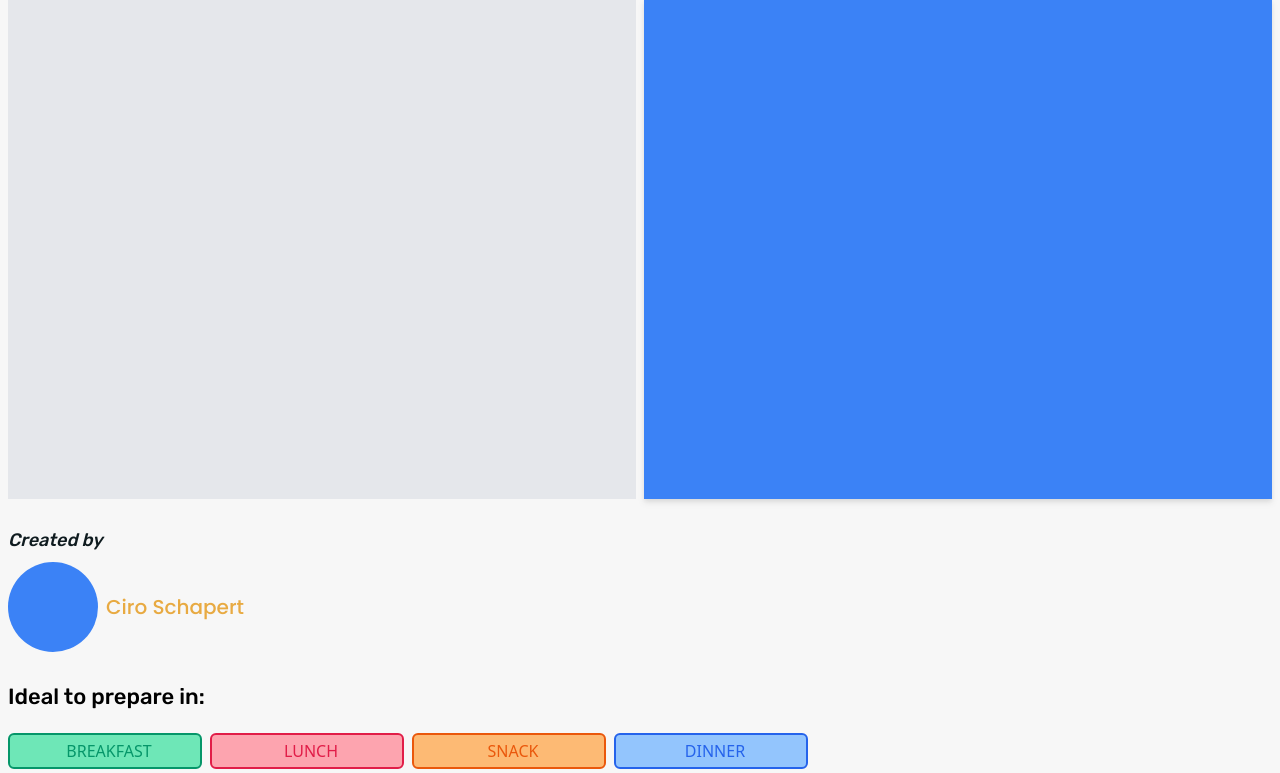
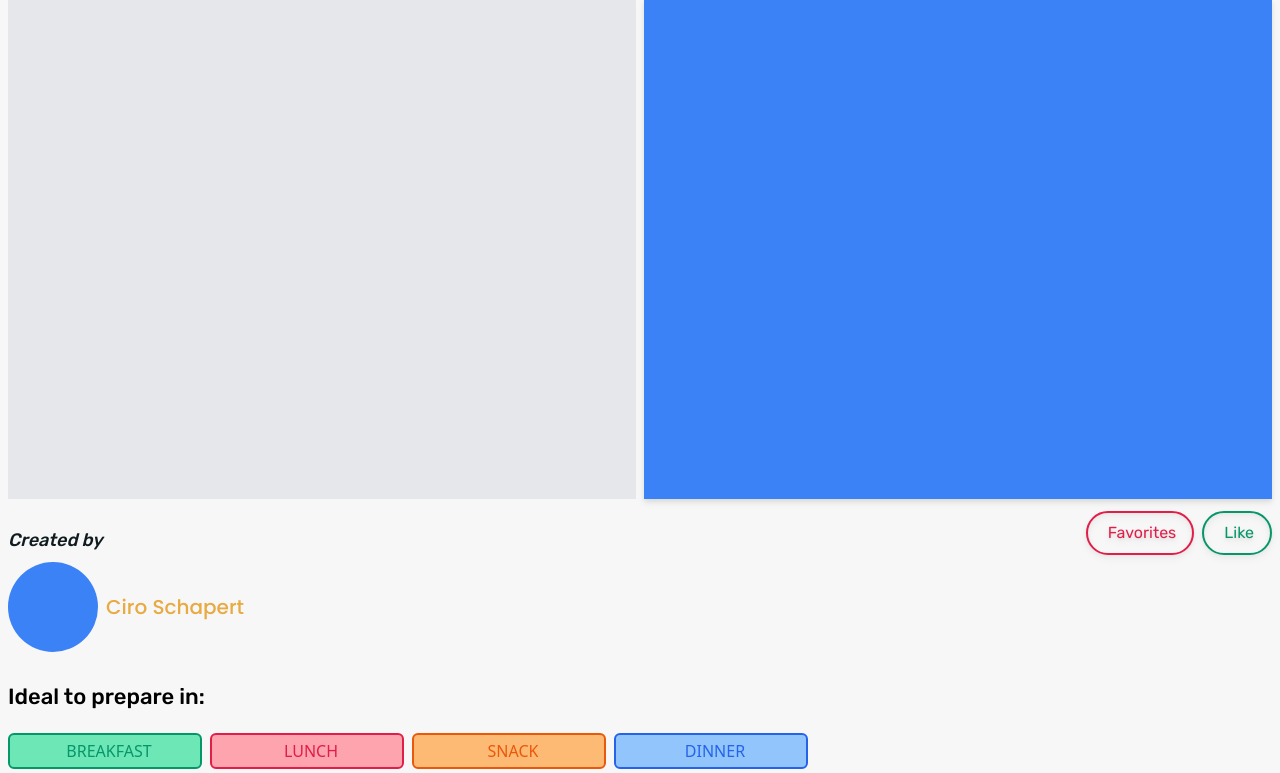
Before and after one commit to CiroJSCH/FoodHouse, a Django app: page /blog/recipe/1/ in a window 1280 px wide. Shown: the part 308-1081 px from the top of the page. Run offline with Django 4.2, Linux system fonts and the light colour scheme; the visitor is signed in with stand-in values (Sample User, id 1); some libraries are stand-ins or nearby versions; some web fonts are replaced.

Commit message:
button to add to favorites and like

```diff
--- a/src/blog/templates/blog/recipe.html
+++ b/src/blog/templates/blog/recipe.html
@@ -30,7 +30,18 @@
         {% comment %} Ingredients {% endcomment %}
         <div class="bg-gray-200 col-span-12 md:col-span-7 lg:col-span-6 h-[500px]"></div>
         {% comment %} Banner {% endcomment %}
-        <div class="bg-blue-500 col-span-12 md:col-span-5 lg:col-span-6 h-[500px] drop-shadow-md"></div>
+        <div class="bg-blue-500 col-span-12 md:col-span-5 lg:col-span-6 h-[500px] drop-shadow-md relative">
+          <div class="absolute -bottom-14 right-0 flex items-center gap-2 font-title">
+            <button class="drop-shadow-sm rounded-full border-2 md:px-4 border-rose-600 text-rose-600 hover:bg-rose-300 transition-colors flex items-center justify-center gap-1 p-2">
+              <i class="fa-regular fa-heart fa-xl"></i>
+              <p class="hidden md:block">Favorites</p>
+            </button>
+            <button class="drop-shadow-sm rounded-full border-2 md:px-4 border-emerald-600 text-emerald-600 hover:bg-emerald-300 transition-colors flex items-center justify-center gap-1 p-2">
+              <i class="fa-regular fa-thumbs-up fa-xl"></i>
+              <p class="hidden md:block">Like</p>
+            </button>
+          </div>
+        </div>
       </section>
       <div class="mx-auto mt-5 md:mt-7 w-full flex flex-col">
         <p class="font-title font-medium italic text-text lg:text-[18px]">Created by</p>
--- a/src/static/styles/output.css
+++ b/src/static/styles/output.css
@@ -641,6 +641,22 @@ video {
   top: 38%;
 }
 
+.-bottom-5{
+  bottom: -1.25rem;
+}
+
+.-bottom-2{
+  bottom: -0.5rem;
+}
+
+.-bottom-10{
+  bottom: -2.5rem;
+}
+
+.-bottom-14{
+  bottom: -3.5rem;
+}
+
 .z-10{
   z-index: 10;
 }
@@ -2112,6 +2128,11 @@ video {
   background-color: rgb(255 255 255 / var(--tw-bg-opacity));
 }
 
+.hover\:bg-emerald-300:hover{
+  --tw-bg-opacity: 1;
+  background-color: rgb(110 231 183 / var(--tw-bg-opacity));
+}
+
 .hover\:text-accent:hover{
   --tw-text-opacity: 1;
   color: rgb(229 124 35 / var(--tw-text-opacity));
@@ -2349,6 +2370,10 @@ video {
     margin-top: 1.75rem;
   }
 
+  .md\:block{
+    display: block;
+  }
+
   .md\:flex{
     display: flex;
   }
@@ -2449,6 +2474,11 @@ video {
     padding-bottom: 0.75rem;
   }
 
+  .md\:px-2{
+    padding-left: 0.5rem;
+    padding-right: 0.5rem;
+  }
+
   .md\:pb-\[50px\]{
     padding-bottom: 50px;
   }
```
